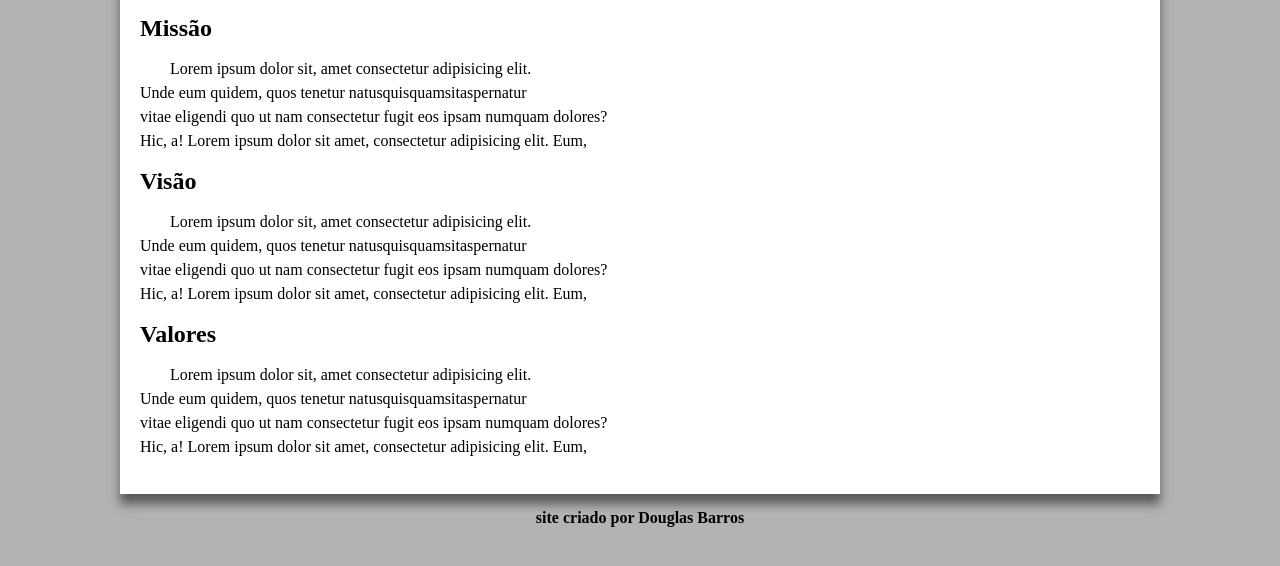
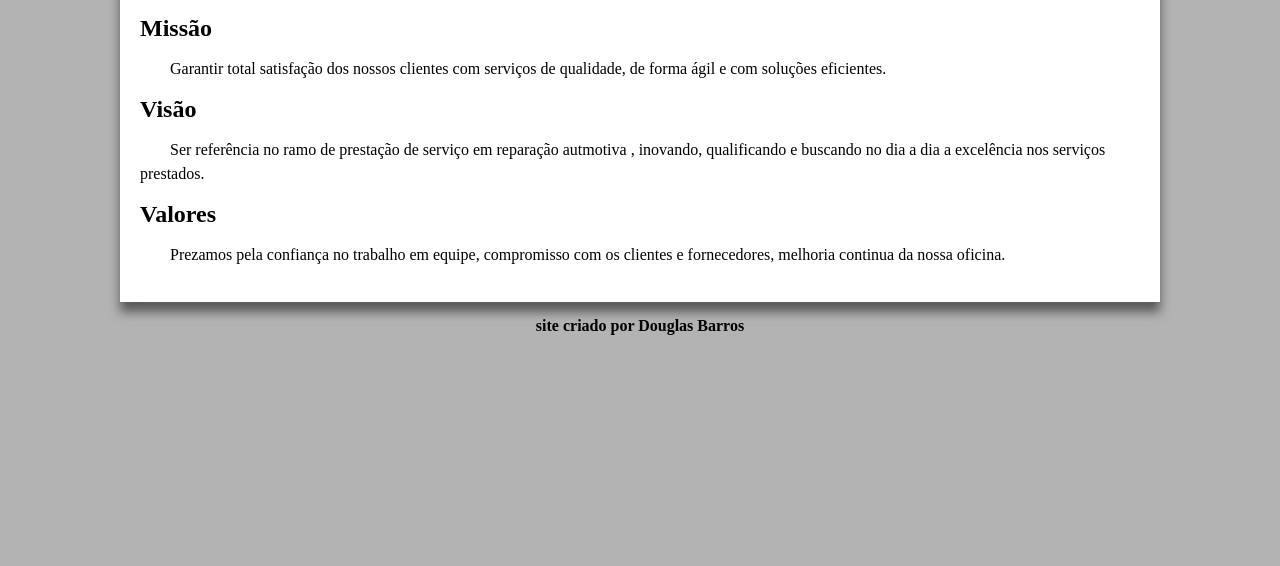
Before and after one commit to dgbarros/project-car, a plain HTML site: page index.html in a window 1280 px wide. Shown: the part 188-754 px from the top of the page. Drawn offline with Linux system fonts and the light colour scheme.

Commit message:
Update index.html

```diff
--- a/index.html
+++ b/index.html
@@ -31,21 +31,21 @@
                         Missão
                     </h2>
                     <p>
-                        Lorem ipsum dolor sit, amet consectetur adipisicing elit. <br>  Unde eum quidem, quos tenetur natusquisquamsitaspernatur <br> vitae eligendi quo ut nam consectetur fugit eos ipsam numquam dolores? <br> Hic, a! Lorem ipsum dolor sit amet, consectetur adipisicing elit. Eum, <br>
+                        Garantir total satisfação dos nossos clientes com serviços de qualidade, de forma ágil e com soluções eficientes.
                     </p>
                 </div>
                 <h2>
                     Visão
                 </h2>
                 <p>
-                    Lorem ipsum dolor sit, amet consectetur adipisicing elit. <br>  Unde eum quidem, quos tenetur natusquisquamsitaspernatur <br> vitae eligendi quo ut nam consectetur fugit eos ipsam numquam dolores? <br> Hic, a! Lorem ipsum dolor sit amet, consectetur adipisicing elit. Eum, <br>
+                    Ser referência no ramo de prestação de serviço em reparação autmotiva , inovando, qualificando e buscando no dia a dia a excelência nos serviços prestados.
                 </p>
                 <div class="right">
                     <h2>
                         Valores
                     </h2>
                     <p>
-                        Lorem ipsum dolor sit, amet consectetur adipisicing elit. <br>  Unde eum quidem, quos tenetur natusquisquamsitaspernatur <br> vitae eligendi quo ut nam consectetur fugit eos ipsam numquam dolores? <br> Hic, a! Lorem ipsum dolor sit amet, consectetur adipisicing elit. Eum, <br>
+                        Prezamos pela confiança no trabalho em equipe, compromisso com os clientes e fornecedores, melhoria continua da nossa oficina.
                     </p>
                 </div>
 
```
